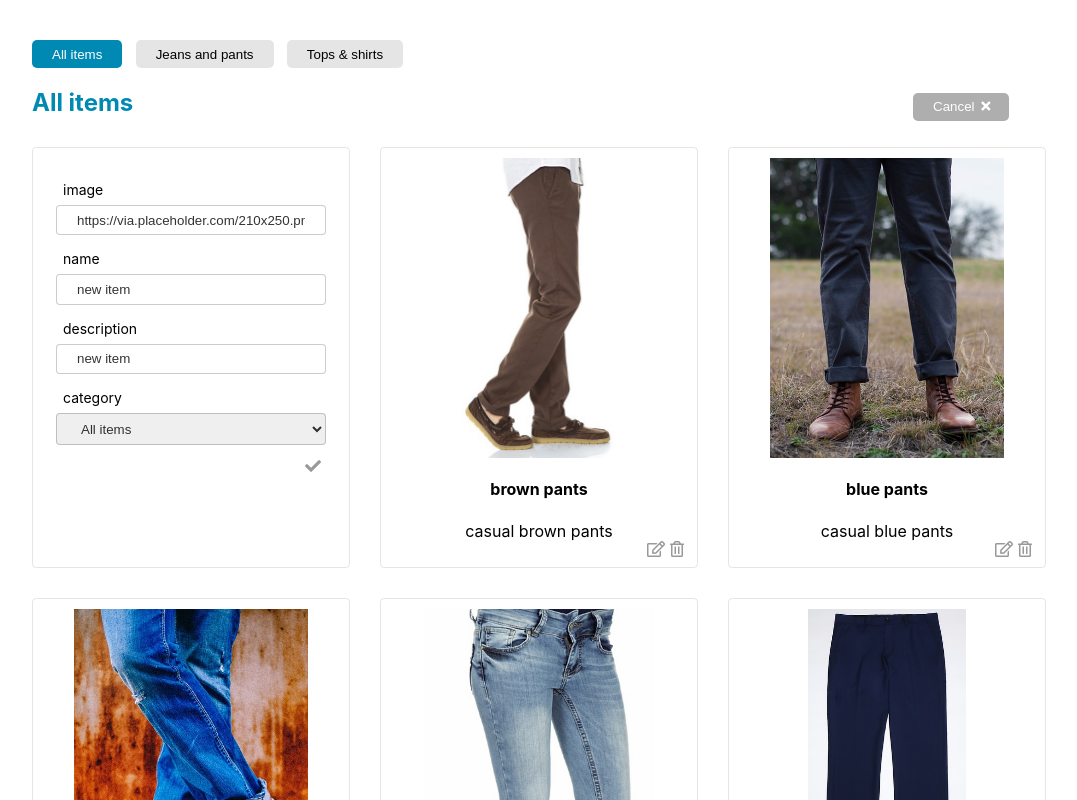
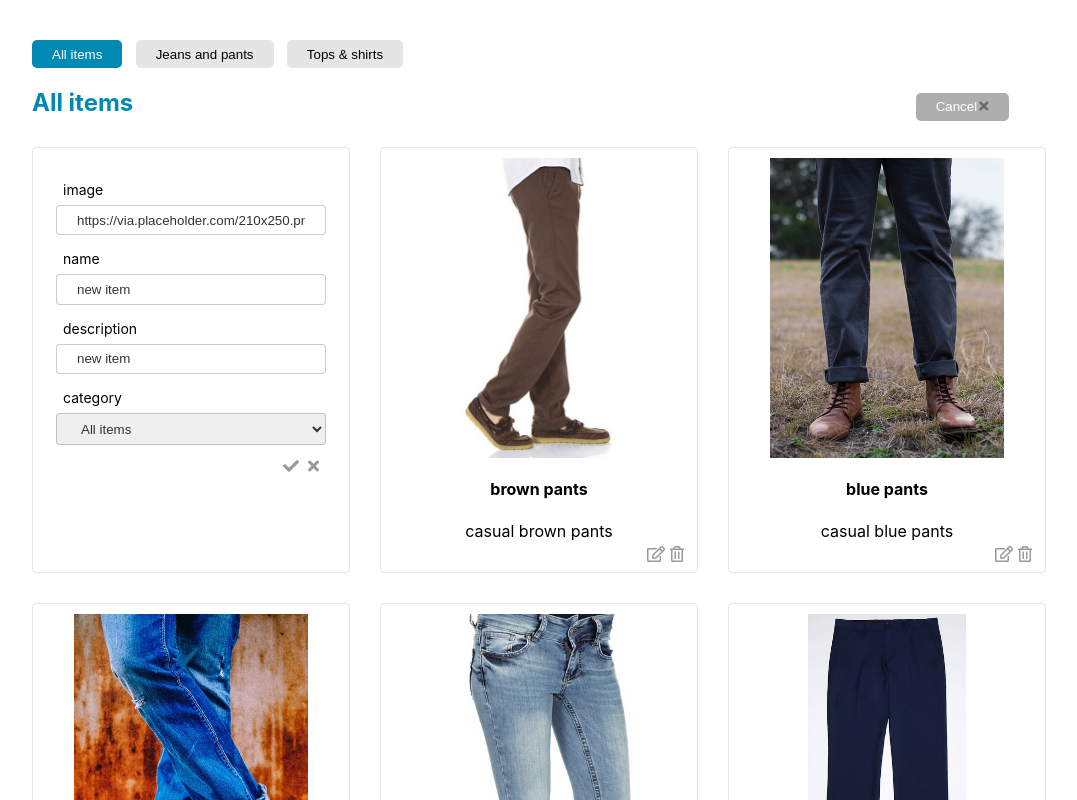
Before and after one commit to glucus/your-style-react, a React (Create React App) app: page / in a window 1280 px wide. Both pictures are taken after a click on the button "Add new item". Shown: the top 800 px of the page, without its empty margins (88-1165 px from the left). Built offline with nearby package versions, Linux system fonts and the light colour scheme.

Commit message:
added cross to form

```diff
--- a/src/components/Form/Form.scss
+++ b/src/components/Form/Form.scss
@@ -28,18 +28,29 @@ input, select {
 .icons-bottom {
   display: flex;
   align-self: flex-end;
+  padding-top: 5px;
 }
 
 i {
   cursor: pointer;
   color: rgba(0, 0, 0, 0.4);
+
+
 }
 
 .fa-check {
-  padding-top: 5px;
-  padding-right: 0;
+  padding: 0 2px;
 
   &:hover, &:focus {
     color: #00cc66;
   }
 }
+
+.fa-times {
+  padding: 0 2px;
+  color: rgba(0, 0, 0, 0.4);
+
+  &:hover, &:focus {
+    color: #0089b3;
+  }
+}
--- a/src/components/Form/index.jsx
+++ b/src/components/Form/index.jsx
@@ -26,8 +26,6 @@ class Form extends React.Component {
 
     const field = e.target.name;
     const value = e.target.value;
-
-    console.log ('selected', field, value);
 
     this.setState ({
       [field]: value
@@ -95,8 +93,11 @@ onClickSubmit = (id, name, description, image, category, dispatch) => {
                     </div>
                   <div className="icons-bottom">
                     <i className="fas fa-check"
-                       onClick = {this.onClickSubmit.bind (this, id, name, description, image, category, dispatch)}
+                       onClick = {this.onClickSubmit.bind (
+                         this, id, name, description, image, category, dispatch
+                       )}
                     />
+                    <i className="fas fa-times" onClick = {this.props.toggleForm} />
                   </div>
                 </form>
               );
```
